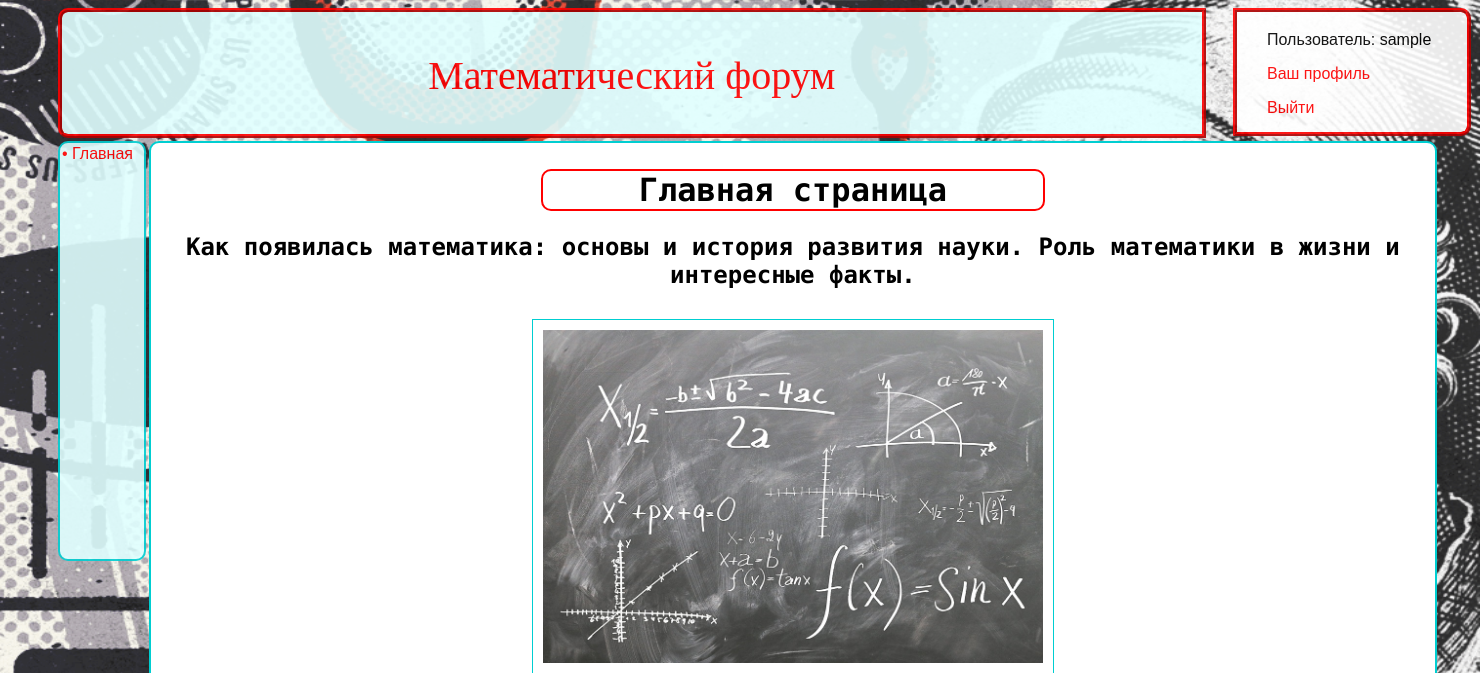
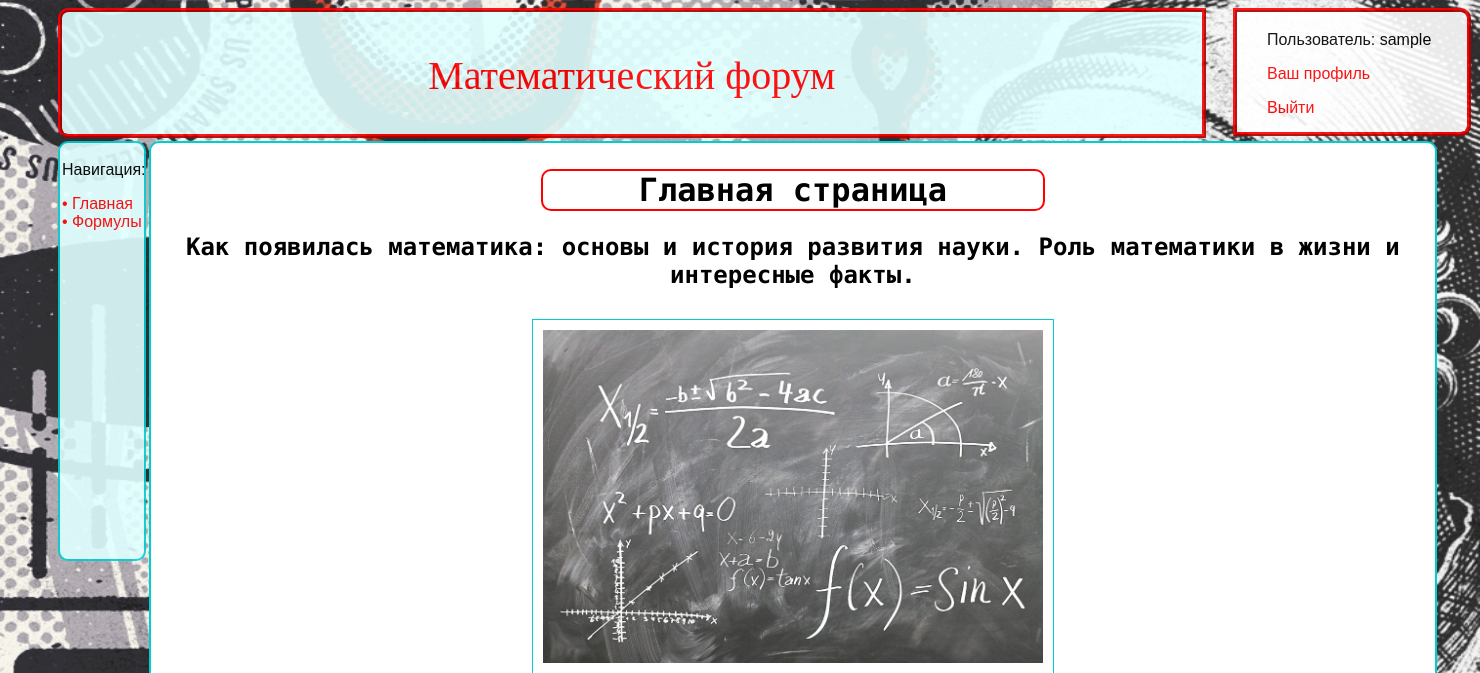
Before and after one commit to beplop/SimpleSite, a PHP site: page / in a window 1480 px wide. Shown: the top 673 px of the page. Run offline with PHP 8.4, Linux system fonts and the light colour scheme; the visitor is signed in with stand-in values (Sample User, id 1).

Commit message:
Update index.php

```diff
--- a/index.php
+++ b/index.php
@@ -20,7 +20,10 @@ include("auth.php");
              <a href="logout.php">Выйти</a>
             </div>
           </div>
-            <div class="links"> <a href="index.php">&#8226 Главная</a>
+            <div class="links">
+                    <p>Навигация:</p>
+                    <a href="index.php">&#8226 Главная</a> <br>
+                    <a href="formulas.php">&#8226 Формулы</a>
             </div>
             <div class="big">
                 <div align="center">
```
